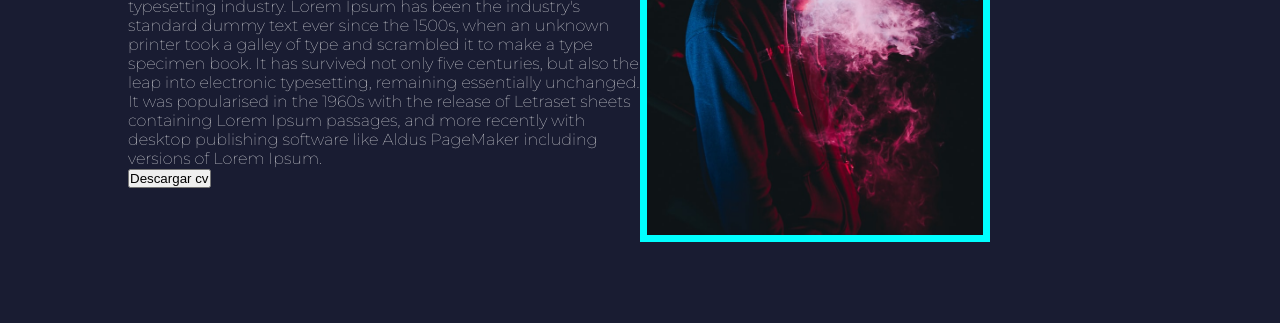
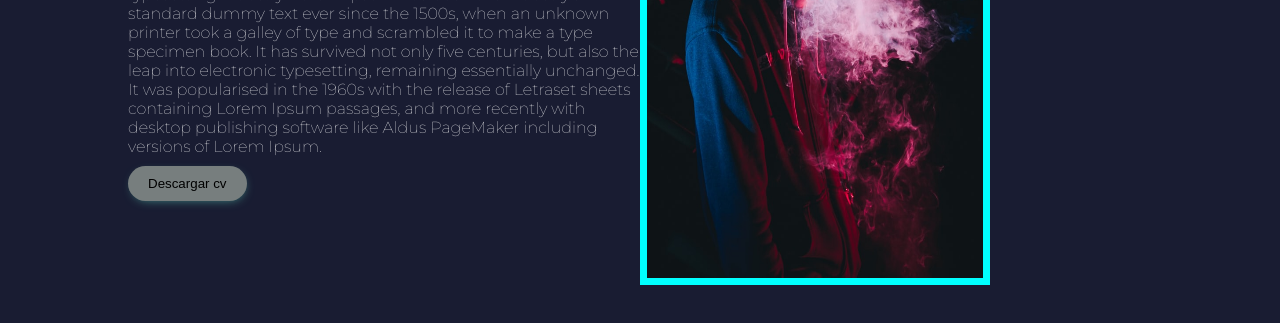
Before and after one commit to markalCuest/markalCuest.github.io, a plain HTML site: page index.html in a window 1280 px wide. Shown: the part 381-704 px from the top of the page. Drawn offline with Linux system fonts and the light colour scheme.

Commit message:
Update style.css

```diff
--- a/style/style.css
+++ b/style/style.css
@@ -69,9 +69,9 @@ h1{
     color: aqua;
 }
 
-.descarga{
+.descargar{
     padding: 10px 20px;
-    background-color: aqua;
+    background-color: rgb(119, 126, 126);
     border: none;
     border-radius: 20px;
     margin-top: 10px;
@@ -79,7 +79,7 @@ h1{
     box-shadow: 1px 3px 11px -5px rgba(102, 231, 200, .69);
 }
 
-.descarga:hover{
+.descargar:hover{
     background-color: #fff;
     box-shadow: none;
 }
@@ -87,4 +87,5 @@ h1{
 .main img{
     width: 350px;
     border: 7px solid aqua;
+    height: 520px;
 }
```
